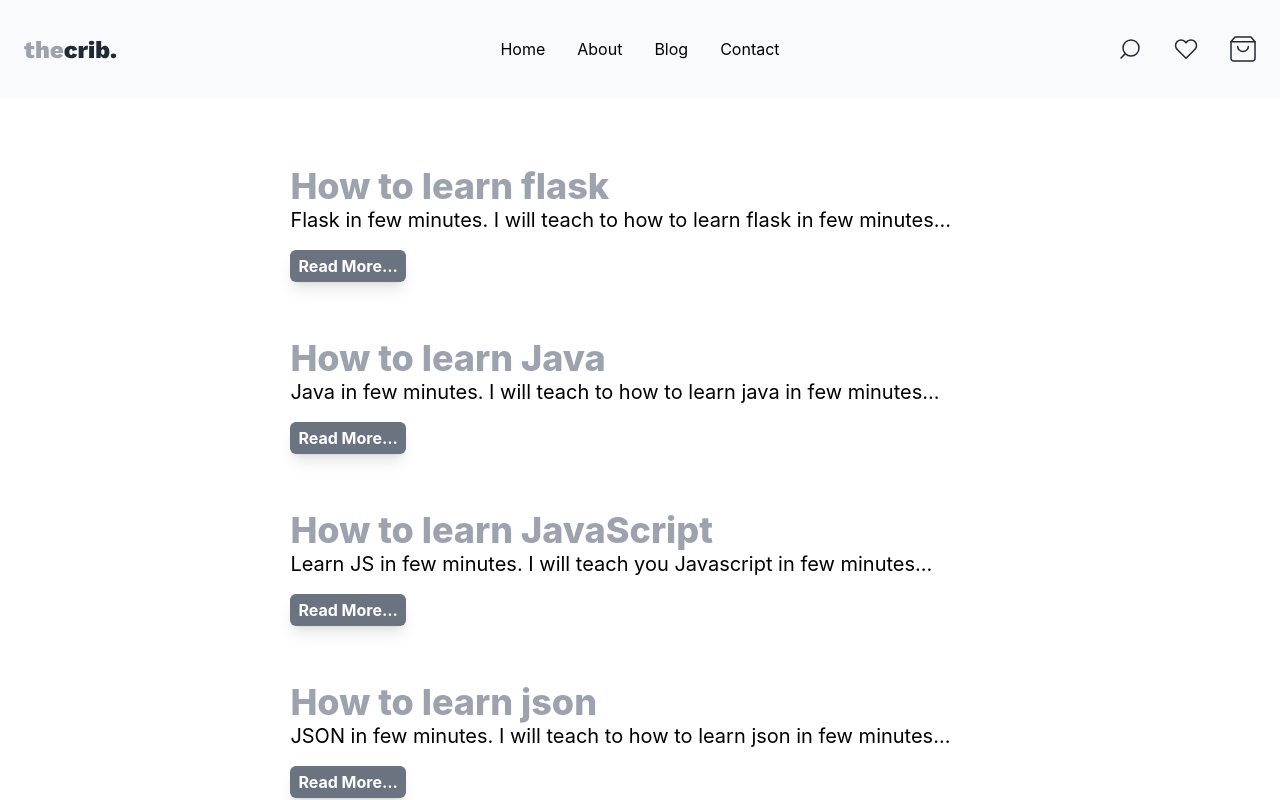
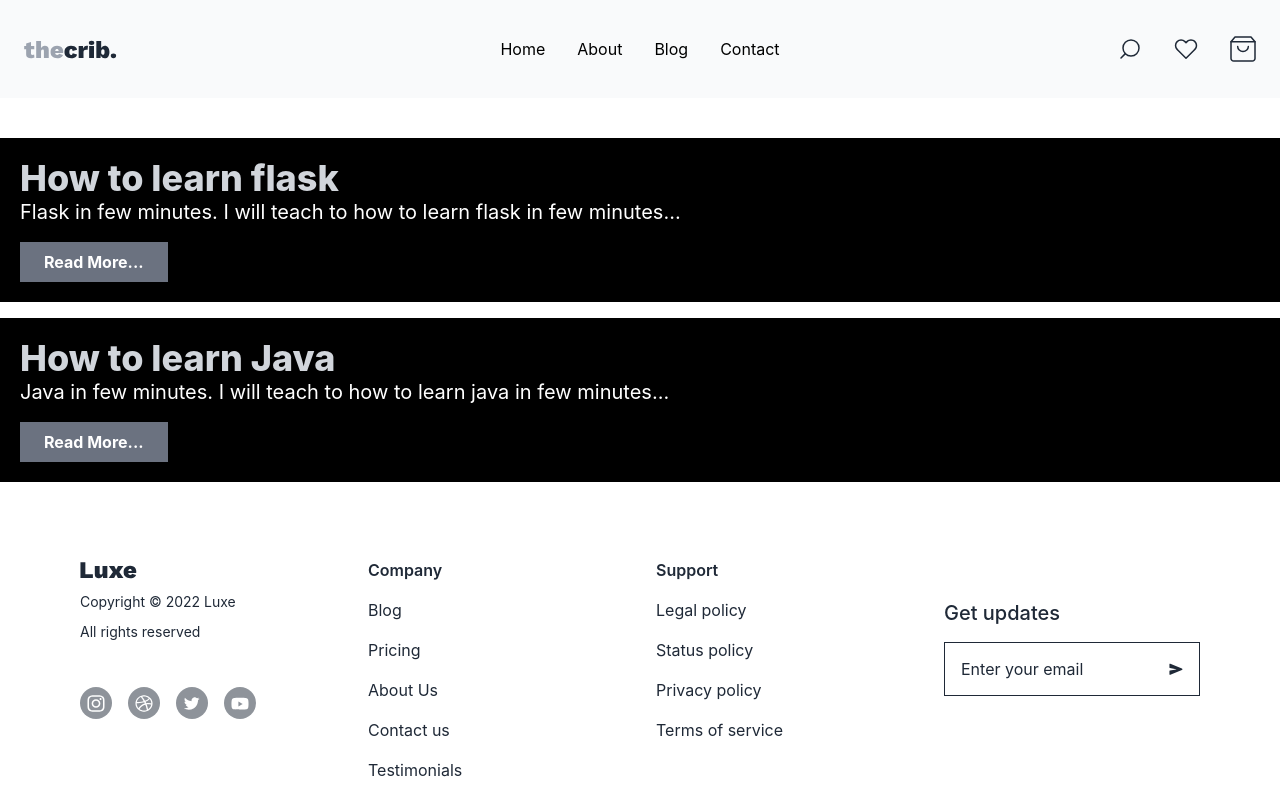
Before and after one commit to sayedsaddam/next-blog, a Next.js app: page /blog in a window 1280 px wide. Shown: the top 800 px of the page. Built offline with nearby package versions, Linux system fonts and the light colour scheme.

Commit message:
updated 4 files including footer.js, blog.js, index.js, and [slug].js. added tailwind classes on to all of these pages mentioned.

```diff
--- a/components/footer.js
+++ b/components/footer.js
@@ -101,7 +101,7 @@ const Footer = () => {
             </div>
          </div>
       </div>
-    );
-};
+    )
+}
 
 export default Footer;
--- a/pages/blog.js
+++ b/pages/blog.js
@@ -17,8 +17,8 @@ const Blog = (props) => {
     setBlogs(data)
   }
   return (
-    <div className='container mx-auto'>
-      <main className={styles.main}>
+    <div className='container mx-auto pt-10'>
+      <main className="">
         <InfiniteScroll
         dataLength={blogs.length}
         next={fetchData}
@@ -31,14 +31,14 @@ const Blog = (props) => {
         }>
           {blogs.map((blogitem) => {
             return (
-              <div className="bg-white text-black rounded-md mb-4 p-5 container mx-auto">
+              <div className="bg-black text-white mb-4 p-5 container mx-auto">
                 <div key={blogitem.slug}>
                   <Link href={`/posts/${blogitem.slug}`}>
-                    <h3 className='font-extrabold text-gray-400 text-4xl'>{blogitem.title}</h3>
+                    <h3 className='font-extrabold text-gray-300 text-4xl'>{blogitem.title}</h3>
                   </Link>
                   <p className='text-xl'>{blogitem.metadesc.substr(0, 140)}...</p>
                   <Link href={`/posts/${blogitem.slug}`}>
-                    <button className='bg-gray-500 text-white py-1 px-2 rounded-md mt-4 font-bold  shadow-lg hover:bg-gray-700'>Read More...</button>
+                    <button className='bg-gray-500 text-white py-2 px-6 mt-4 font-bold shadow-lg hover:bg-gray-700'>Read More...</button>
                   </Link>
                 </div>
               </div>
--- a/pages/index.js
+++ b/pages/index.js
@@ -245,7 +245,7 @@ export default function Home() {
               <img className="hidden lg:block" src="https://i.ibb.co/61TfVVW/olena-sergienko-gx-KL334b-UK4-unsplash-1.png" alt="sofa" />
               <img className="w-80 sm:w-auto lg:hidden" src="https://i.ibb.co/QvxmJjB/olena-sergienko-gx-KL334b-UK4-unsplash-1-1.png" alt="sofa" />
             </div>
-            <div className="flex flex-col justify-center items-center space-y-4 sm:space-y-0 sm:space-y-5 lg:space-y-5 xl:space-y-8">
+            <div className="flex flex-col justify-center items-center space-y-4 sm:space-y-0 lg:space-y-5 xl:space-y-8">
               <div>
                 <img className="hidden lg:block" src="https://i.ibb.co/1MY5P3y/nirzar-pangarkar-Csw-Kf-D546-Z8-unsplash-1.png" alt="chairs" />
                 <img className="w-80 sm:w-auto lg:hidden" src="https://i.ibb.co/r0rvcCh/behzad-ghaffarian-nh-Wg-ZNV85-LQ-unsplash-1-1-1.png" alt="chairs" />
--- a/pages/posts/[slug].js
+++ b/pages/posts/[slug].js
@@ -14,11 +14,11 @@ const Slug = (props) => {
    return (
       <div className='container mx-auto'>
          <main className={styles.main}>
-            <h1 className='font-semibold text-3xl'>{blog.title}</h1>
-            <small className='text-gray-300 font-light'>Author &raquo; {blog.author}</small>
+            <h1 className='font-bold text-4xl text-black '>{blog.title}</h1>
+            <small className='text-gray-800 font-light'>Author &raquo; {blog.author}</small>
             <hr />
             <div>
-               <p className='font-light'>{blog && <div dangerouslySetInnerHTML={createMarkup(blog.content)}></div>}</p>
+               <p className='font-light text-black'>{blog && <div dangerouslySetInnerHTML={createMarkup(blog.content)}></div>}</p>
             </div>
          </main>
       </div>
```
Lines whose indentation alone changed are shown as unchanged.
